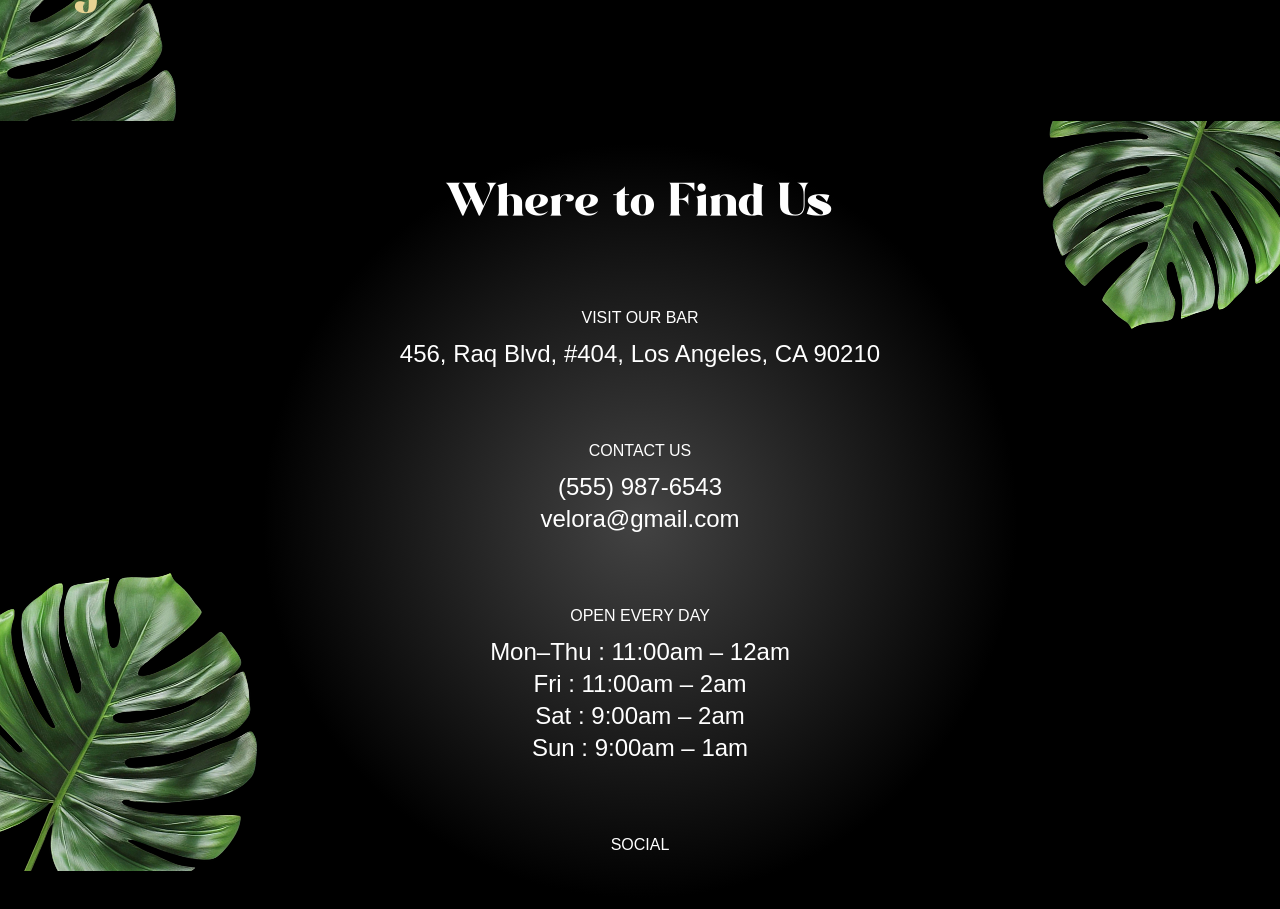
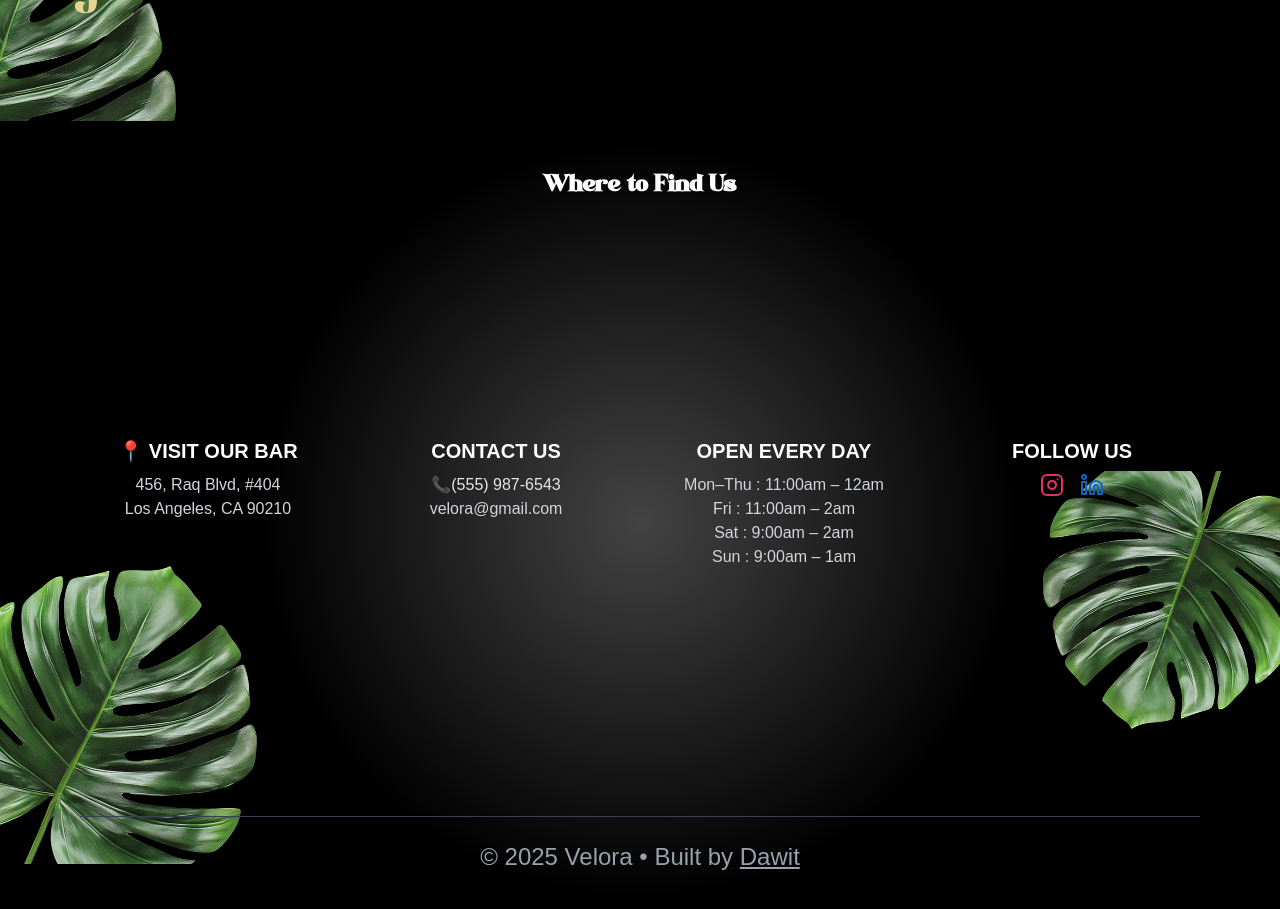
Before and after one commit to Dawit-coder/Velora, a React (Vite) app: page / in a window 1280 px wide. Shown: the part 4980-5889 px from the top of the page. Built offline with nearby package versions, Linux system fonts and the light colour scheme; a web font is replaced by a local one.

Commit message:
finalize footer

```diff
--- a/package.json
+++ b/package.json
@@ -13,6 +13,7 @@
     "@gsap/react": "^2.1.2",
     "@tailwindcss/vite": "^4.1.11",
     "gsap": "^3.13.0",
+    "lucide-react": "^0.539.0",
     "react": "^19.1.1",
     "react-dom": "^19.1.1",
     "react-responsive": "^10.0.1",
--- a/src/components/Contact.jsx
+++ b/src/components/Contact.jsx
@@ -1,12 +1,12 @@
 import { useGSAP } from '@gsap/react'
-import { openingHours, socials } from '../../constants/index'
+import { openingHours } from '../../constants/index'
 import { SplitText } from 'gsap/all'
 import gsap from 'gsap'
+import { Instagram, Linkedin } from 'lucide-react'
 
 const Contact = () => {
-
-    useGSAP(()=>{
-        const titleSplit = SplitText.create('#contact h2', { type: 'word'})
+    useGSAP(() => {
+        const titleSplit = SplitText.create('#contact h2', { type: 'word' })
         const timeline = gsap.timeline({
             scrollTrigger: {
                 trigger: '#contact',
@@ -30,39 +30,80 @@ const Contact = () => {
     })
 
     return (
-    <footer id="contact">
-      <img src="/images/footer-right-leaf.png" alt="leaf-right" id="f-right-leaf" />
-      <img src="/images/footer-left-leaf.png" alt="leaf-left" id="f-left-leaf" />
-      <div className="content">
-        <h2>Where to Find Us</h2>
+        <footer id="contact" className="relative">
+            {/* Decorative leaves */}
+            <img
+                src="/images/footer-right-leaf.png"
+                alt="leaf decoration"
+                id="f-right-leaf"
+                className="absolute right-0 top-1/2"
+            />
+            <img
+                src="/images/footer-left-leaf.png"
+                alt="leaf decoration"
+                id="f-left-leaf"
+                className="absolute left-0 top-1/2"
+            />
+
+            <div className="content max-w-6xl mx-auto px-4 py-12 relative z-10">
+                <h2 className="text-3xl font-bold mb-8">Where to Find Us</h2>
+
+                <div className="grid md:grid-cols-2 lg:grid-cols-4 gap-8">
+                    {/* Address */}
                     <div>
-            <h3>Visit Our Bar</h3>
-            <p>456, Raq Blvd, #404, Los Angeles, CA 90210</p>
+                        <h3 className="text-xl font-semibold mb-2">📍 Visit Our Bar</h3>
+                        <p className="text-gray-300 text-base">456, Raq Blvd, #404<br/>Los Angeles, CA 90210</p>
                     </div>
 
+                    {/* Contact */}
                     <div>
-            <h3>Contact Us</h3>
-            <p>(555) 987-6543</p>
-            <p>velora@gmail.com</p>
+                        <h3 className="text-xl font-semibold mb-2">Contact Us</h3>
+                        <p className="text-gray-200 text-base">📞(555) 987-6543</p>
+                        <p className="text-gray-300 text-base">velora@gmail.com</p>
                     </div>
 
+                    {/* Hours */}
                     <div>
-            <h3>Open Every Day</h3>
+                        <h3 className="text-xl font-semibold mb-2">Open Every Day</h3>
                         {openingHours.map((time) => (
-                <p key={time.day}>
+                            <p key={time.day} className="text-gray-300 text-base">
                                 {time.day} : {time.time}
                             </p>
                         ))}
                     </div>
-        <div>
-            <h3>Social</h3>
-            <div className="flex-center gap-5">
-                {socials.map((social) => (
-                    <a href={social.url} key={social.name} aria-label={social.name}></a>
-                ))}
+
+                    {/* Social */}
+                    <div className='flex flex-col'>
+                        <h3 className="text-xl font-semibold mb-2">Follow Us</h3>
+                        <div className="flex gap-4 justify-center">
+                            <a
+                                href="https://www.instagram.com/novawhisperer/"
+                                target="_blank"
+                                rel="noopener noreferrer"
+                                aria-label="Instagram"
+                                className="transition-transform hover:scale-110"
+                            >
+                                <Instagram className="text-[#E1306C] w-6 h-6" />
+                            </a>
+                            <a
+                                href="https://www.linkedin.com/in/dawitteshome/"
+                                target="_blank"
+                                rel="noopener noreferrer"
+                                aria-label="LinkedIn"
+                                className="transition-transform hover:scale-110"
+                            >
+                                <Linkedin className="text-[#0A66C2] w-6 h-6" />
+                            </a>
+                        </div>
                     </div>
                 </div>
 
+                <div className="mt-12 pt-6 border-t border-gray-700 text-center text-gray-400 text-sm">
+                    <p>© {new Date().getFullYear()} Velora • Built by <span
+                        className="underline hover:text-white transition-colors">
+                        Dawit
+                    </span></p>
+                </div>
             </div>
         </footer>
     )
--- a/src/components/Hero.jsx
+++ b/src/components/Hero.jsx
@@ -26,7 +26,7 @@ const Hero = () => {
          yPercent: 100,
          duration: 1.8,
          ease: "expo.out",
-         stagger: 0.06,
+         stagger: 0.05,
         });
 
         gsap.from(paragraphSplit.lines, {
@@ -34,7 +34,7 @@ const Hero = () => {
          yPercent: 100,
          duration: 1.8,
          ease: "expo.out",
-         stagger: 0.06,
+         stagger: 0.05,
          delay: 1,
         });
 
```
Also changed, not shown: 1 other file (tests, documents, lock files or other folders). Lines whose indentation alone changed are shown as unchanged.
